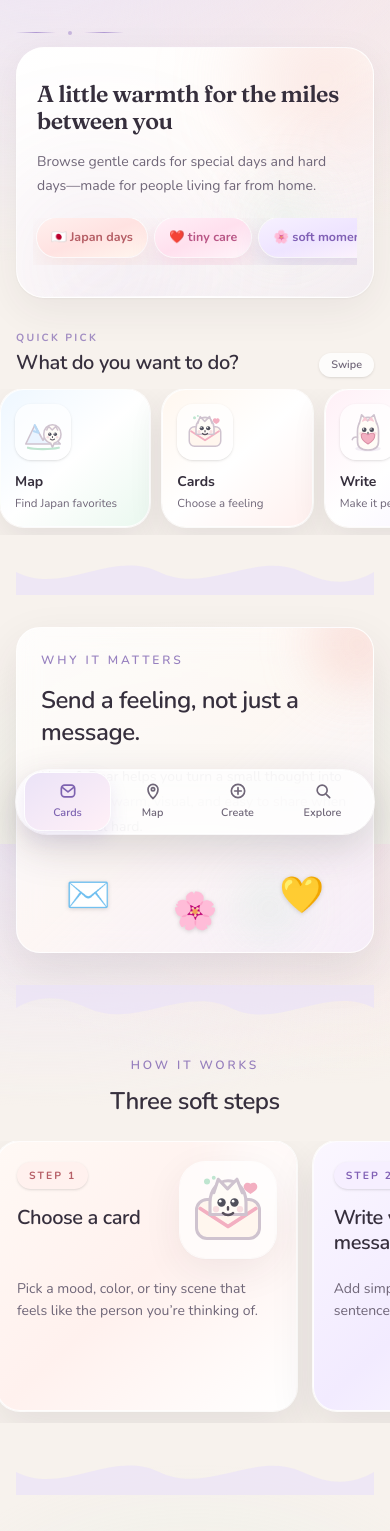
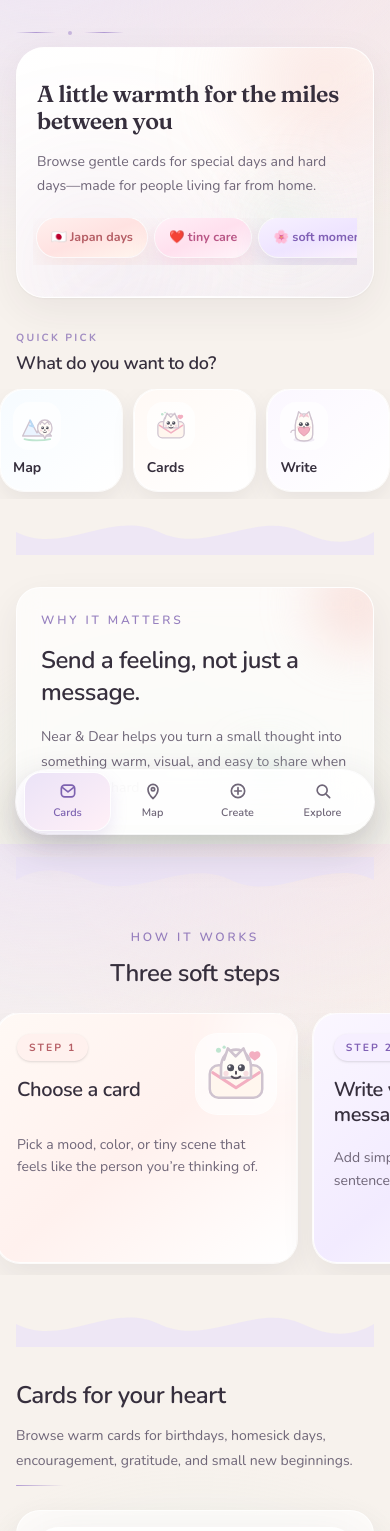
Before and after one commit to smilesaki0109/near-and-dear, a Next.js app: page / in a window 390 px wide. Shown: the top 1531 px of the page. Built offline with nearby package versions, Linux system fonts and the light colour scheme.

Commit message:
Simplify mobile home UI
Made-with: Cursor

```diff
--- a/src/components/home/HomeBrowse.tsx
+++ b/src/components/home/HomeBrowse.tsx
@@ -11,7 +11,6 @@ import { Hero } from "@/components/home/Hero";
 import { SearchBar } from "@/components/home/SearchBar";
 import { CatCardsIcon } from "@/components/icons/CatCardsIcon";
 import { CatExploreIcon } from "@/components/icons/CatExploreIcon";
-import { CatHeartIcon } from "@/components/icons/CatDecorations";
 import { CatHomeIcon } from "@/components/icons/CatHomeIcon";
 import { CatMapIcon } from "@/components/icons/CatMapIcon";
 import { mockCards } from "@/data/mockCards";
@@ -33,47 +32,37 @@ export function HomeBrowse() {
     {
       href: "/map",
       label: locale === "en" ? "Map" : "Mapを見る",
-      hint: locale === "en" ? "Find Japan favorites" : "日本の好きへ",
-      icon: <CatMapIcon className="h-12 w-12" />,
-      card: "from-[#eef7ff] via-white to-[#eaf8ef]",
+      icon: <CatMapIcon className="h-10 w-10" />,
+      card: "from-[#f6fbff] to-white",
     },
     {
       href: "#cards",
       label: locale === "en" ? "Cards" : "カード",
-      hint: locale === "en" ? "Choose a feeling" : "気持ちを選ぶ",
-      icon: <CatCardsIcon className="h-12 w-12" />,
-      card: "from-[#fff7ef] via-white to-[#fff0ee]",
+      icon: <CatCardsIcon className="h-10 w-10" />,
+      card: "from-[#fff9f5] to-white",
     },
     {
       href: "/create/1",
       label: locale === "en" ? "Write" : "書く",
-      hint: locale === "en" ? "Make it personal" : "ことばを添える",
-      icon: <CatHomeIcon className="h-12 w-12" />,
-      card: "from-[#fff0f7] via-white to-[#f7f1ff]",
-    },
-    {
-      href: "#cards",
-      label: "Explore",
-      hint: locale === "en" ? "Swipe and browse" : "楽しく探す",
-      icon: <CatExploreIcon className="h-12 w-12" />,
-      card: "from-[#f6efff] via-white to-[#eef7ff]",
+      icon: <CatHomeIcon className="h-10 w-10" />,
+      card: "from-[#fbf7ff] to-white",
     },
   ];
   const whySymbols = ["✉️", "🌸", "💛"];
   const stepSymbols = ["🎴", "💌", "🚀"];
   const mobileStepCards = [
     {
-      art: <CatCardsIcon className="h-24 w-24" />,
+      art: <CatCardsIcon className="h-20 w-20" />,
       accent: "bg-[#fff1ee] text-[#b65f66]",
       card: "from-[#fff9f5] via-[#fff1ee] to-white",
     },
     {
-      art: <CatExploreIcon className="h-24 w-24" />,
+      art: <CatExploreIcon className="h-20 w-20" />,
       accent: "bg-[#f6efff] text-[#8060b5]",
       card: "from-[#fbf7ff] via-[#f2ebff] to-white",
     },
     {
-      art: <CatHomeIcon className="h-24 w-24" />,
+      art: <CatHomeIcon className="h-20 w-20" />,
       accent: "bg-[#fff0f7] text-[#b95786]",
       card: "from-[#fff7fb] via-[#ffeef6] to-white",
     },
@@ -102,42 +91,36 @@ export function HomeBrowse() {
     <AppShell locale={locale} onLocaleChange={setLocale}>
       <div className="mx-auto max-w-6xl">
         <Hero locale={locale} />
-        <section className="-mx-4 mb-7 md:hidden" aria-label="Quick actions">
-          <div className="mb-3 flex items-end justify-between px-4">
+        <section className="-mx-4 mb-6 md:hidden" aria-label="Quick actions">
+          <div className="mb-3 px-4">
             <div>
               <p className="text-[0.65rem] font-bold uppercase tracking-[0.22em] text-[var(--primary-deep)]/70">
                 {locale === "en" ? "Quick pick" : "クイック選択"}
               </p>
-              <h2 className="mt-1 text-xl font-semibold tracking-[-0.02em] text-[var(--text)]">
+              <h2 className="mt-1 text-lg font-semibold tracking-[-0.02em] text-[var(--text)]">
                 {locale === "en" ? "What do you want to do?" : "何から始める？"}
               </h2>
             </div>
-            <span className="rounded-full bg-white/75 px-3 py-1 text-[0.68rem] font-semibold text-[var(--text-muted)] shadow-sm">
-              {locale === "en" ? "Swipe" : "スワイプ"}
-            </span>
           </div>
-          <div className="grid snap-x snap-mandatory grid-flow-col gap-3 overflow-x-auto px-4 pb-2 [grid-auto-columns:42%] [scrollbar-width:none] [&::-webkit-scrollbar]:hidden">
+          <div className="grid snap-x snap-mandatory grid-flow-col gap-3 overflow-x-auto px-4 pb-2 [grid-auto-columns:34%] [scrollbar-width:none] [&::-webkit-scrollbar]:hidden">
             {quickActions.map((action, index) => (
               <Link
                 key={action.label}
                 href={action.href}
-                className={`animate-card-rise snap-start rounded-3xl border border-white/80 bg-gradient-to-br p-3.5 shadow-[0_14px_34px_rgba(54,47,61,0.10)] ring-1 ring-white/80 transition active:scale-95 ${action.card}`}
+                className={`animate-card-rise snap-start rounded-3xl border border-white/80 bg-gradient-to-br p-3 shadow-[0_10px_24px_rgba(54,47,61,0.08)] ring-1 ring-white/80 transition active:scale-95 ${action.card}`}
                 style={{ animationDelay: `${index * 70}ms` }}
               >
-                <div className="flex h-14 w-14 items-center justify-center rounded-2xl bg-white/70 shadow-sm">
+                <div className="flex h-12 w-12 items-center justify-center rounded-2xl bg-white/70">
                   {action.icon}
                 </div>
-                <p className="mt-3 text-sm font-bold text-[var(--text)]">{action.label}</p>
-                <p className="mt-1 text-[0.72rem] leading-snug text-[var(--text-muted)]">
-                  {action.hint}
-                </p>
+                <p className="mt-2 text-sm font-bold text-[var(--text)]">{action.label}</p>
               </Link>
             ))}
           </div>
         </section>
         <WavyDivider className="-mt-2 mb-8 md:-mt-4 md:mb-12" />
 
-        <section className="relative overflow-hidden rounded-3xl border border-white/75 bg-gradient-to-br from-white/80 via-[#fff9f5]/80 to-[#f6efff]/65 p-6 shadow-[0_18px_45px_rgba(54,47,61,0.10)] backdrop-blur-md md:rounded-[var(--radius-xl)] md:bg-white/55 md:bg-none md:p-8 md:shadow-[var(--shadow-soft)]">
+        <section className="relative overflow-hidden rounded-3xl border border-white/75 bg-white/68 p-6 shadow-[0_14px_34px_rgba(54,47,61,0.08)] backdrop-blur-md md:rounded-[var(--radius-xl)] md:bg-white/55 md:p-8 md:shadow-[var(--shadow-soft)]">
           <DecorativeBubble className="-right-8 -top-8 h-24 w-24 bg-[var(--accent-peach)]/35" />
           <DecorativeBubble className="bottom-5 right-20 h-12 w-12 bg-[var(--accent-mint)]/45" />
           <p className="text-xs font-semibold uppercase tracking-[0.24em] text-[var(--primary-deep)]/80">
@@ -152,7 +135,7 @@ export function HomeBrowse() {
                 {home.whyBody}
               </p>
             </div>
-            <div className="grid grid-cols-3 gap-3 text-center">
+            <div className="hidden grid-cols-3 gap-3 text-center md:grid">
               {whySymbols.map((symbol, index) => (
                 <div
                   key={symbol}
@@ -186,7 +169,7 @@ export function HomeBrowse() {
             {home.steps.map((step, index) => (
               <article
                 key={step.title}
-                className={`relative min-h-[270px] snap-start overflow-hidden rounded-3xl border border-white/80 bg-gradient-to-br p-5 shadow-[0_18px_45px_rgba(54,47,61,0.10)] ring-1 ring-white/80 ${mobileStepCards[index].card}`}
+                className={`relative min-h-[250px] snap-start overflow-hidden rounded-3xl border border-white/80 bg-gradient-to-br p-5 shadow-[0_14px_34px_rgba(54,47,61,0.08)] ring-1 ring-white/80 ${mobileStepCards[index].card}`}
               >
                 <div
                   className="pointer-events-none absolute -right-8 -top-8 h-28 w-28 rounded-full bg-white/65 blur-xl"
@@ -203,16 +186,13 @@ export function HomeBrowse() {
                       {step.title}
                     </h3>
                   </div>
-                  <div className="flex h-24 w-24 shrink-0 items-center justify-center rounded-[1.6rem] bg-white/70 shadow-[var(--shadow-soft)] ring-1 ring-white/80">
+                  <div className="flex h-20 w-20 shrink-0 items-center justify-center rounded-[1.35rem] bg-white/68 ring-1 ring-white/80">
                     {mobileStepCards[index].art}
                   </div>
                 </div>
                 <p className="relative mt-5 text-sm leading-relaxed text-[var(--text-muted)]">
                   {step.body}
                 </p>
-                {index === 2 ? (
-                  <CatHeartIcon className="absolute bottom-4 right-5 h-10 w-10 opacity-80" />
-                ) : null}
               </article>
             ))}
           </div>
@@ -260,7 +240,7 @@ export function HomeBrowse() {
             </div>
           </div>
 
-          <div className="relative mb-6 overflow-hidden rounded-3xl border border-white/70 bg-gradient-to-br from-white/80 via-[#fff8f0]/70 to-[#eef7ff]/60 p-4 shadow-[0_16px_40px_rgba(54,47,61,0.10)] backdrop-blur-md md:mb-8 md:rounded-[var(--radius-xl)] md:bg-white/45 md:bg-none md:p-8 md:shadow-[var(--shadow-soft)]">
+          <div className="relative mb-6 overflow-hidden rounded-3xl border border-white/70 bg-white/64 p-4 shadow-[0_12px_30px_rgba(54,47,61,0.08)] backdrop-blur-md md:mb-8 md:rounded-[var(--radius-xl)] md:bg-white/45 md:p-8 md:shadow-[var(--shadow-soft)]">
             <PopSticker className="right-4 top-3 rotate-6 hidden lg:flex">🔎</PopSticker>
             <PopSticker className="bottom-3 right-6 -rotate-3 hidden lg:flex">✨</PopSticker>
             <SearchBar locale={locale} value={query} onChange={setQuery} />
@@ -272,7 +252,7 @@ export function HomeBrowse() {
 
         <WavyDivider className="my-8 rotate-180 md:my-12" />
 
-        <section className="relative overflow-hidden rounded-3xl border border-white/75 bg-gradient-to-br from-[#fff8f0] via-white to-[#eef7ff] p-6 shadow-[0_18px_45px_rgba(54,47,61,0.10)] md:rounded-[var(--radius-xl)] md:p-8 md:shadow-[var(--shadow-soft)]">
+        <section className="relative overflow-hidden rounded-3xl border border-white/75 bg-gradient-to-br from-[#fffaf6] via-white to-[#f4f9ff] p-6 shadow-[0_14px_34px_rgba(54,47,61,0.08)] md:rounded-[var(--radius-xl)] md:p-8 md:shadow-[var(--shadow-soft)]">
           <DecorativeBubble className="-right-10 top-10 h-28 w-28 bg-[var(--accent-sky)]/35" />
           <DecorativeBubble className="bottom-12 left-10 h-20 w-20 bg-[var(--accent-peach)]/30" />
           <div className="mb-6 flex flex-col gap-4 sm:flex-row sm:items-end sm:justify-between">
@@ -286,11 +266,13 @@ export function HomeBrowse() {
               <p className="mt-3 max-w-2xl text-sm leading-[1.8] text-[var(--text-muted)] md:leading-relaxed">
                 {home.japanBody}
               </p>
-              <div className="mt-4 flex flex-wrap gap-2">
-                {japanVibes.map((symbol) => (
+              <div className="mt-4 flex flex-nowrap gap-2 overflow-hidden md:flex-wrap">
+                {japanVibes.map((symbol, index) => (
                   <span
                     key={symbol}
-                    className="flex h-9 w-9 items-center justify-center text-2xl drop-shadow-sm"
+                    className={`h-9 w-9 items-center justify-center text-2xl drop-shadow-sm ${
+                      index > 4 ? "hidden md:flex" : "flex"
+                    }`}
                     aria-hidden
                   >
                     {symbol}
@@ -319,7 +301,7 @@ export function HomeBrowse() {
           </div>
         </section>
 
-        <section className="relative mt-8 overflow-hidden rounded-3xl border border-white/75 bg-gradient-to-br from-white/80 via-[#f8fbff]/80 to-[#fff3ed]/60 p-6 shadow-[0_18px_45px_rgba(54,47,61,0.10)] md:mt-12 md:rounded-[var(--radius-xl)] md:bg-white/60 md:bg-none md:p-8 md:shadow-[var(--shadow-soft)]">
+        <section className="relative mt-8 overflow-hidden rounded-3xl border border-white/75 bg-white/68 p-6 shadow-[0_14px_34px_rgba(54,47,61,0.08)] md:mt-12 md:rounded-[var(--radius-xl)] md:bg-white/60 md:p-8 md:shadow-[var(--shadow-soft)]">
           <DecorativeBubble className="left-10 top-8 h-16 w-16 bg-[var(--accent-sky)]/35" />
           <PopSticker className="right-6 top-5 rotate-6 hidden lg:flex">🗻</PopSticker>
           <PopSticker className="bottom-5 right-16 -rotate-6 hidden lg:flex">🍜</PopSticker>
@@ -341,7 +323,7 @@ export function HomeBrowse() {
           </div>
         </section>
 
-        <section className="relative mt-8 overflow-hidden rounded-3xl border border-white/75 bg-gradient-to-br from-[var(--primary-soft)] via-white to-[var(--accent-peach)]/35 p-7 text-center shadow-[0_20px_50px_rgba(54,47,61,0.13)] md:mt-12 md:rounded-[var(--radius-xl)] md:p-12 md:shadow-[var(--shadow-hover)]">
+        <section className="relative mt-8 overflow-hidden rounded-3xl border border-white/75 bg-gradient-to-br from-[var(--primary-soft)]/80 via-white to-[var(--accent-peach)]/25 p-7 text-center shadow-[0_16px_38px_rgba(54,47,61,0.10)] md:mt-12 md:rounded-[var(--radius-xl)] md:p-12 md:shadow-[var(--shadow-hover)]">
           <PopSticker className="left-6 top-6 -rotate-6 hidden md:flex">💌</PopSticker>
           <PopSticker className="right-6 top-6 rotate-6 hidden md:flex">🇯🇵</PopSticker>
           <PopSticker className="bottom-6 left-10 rotate-3 hidden lg:flex">❤️</PopSticker>
```
